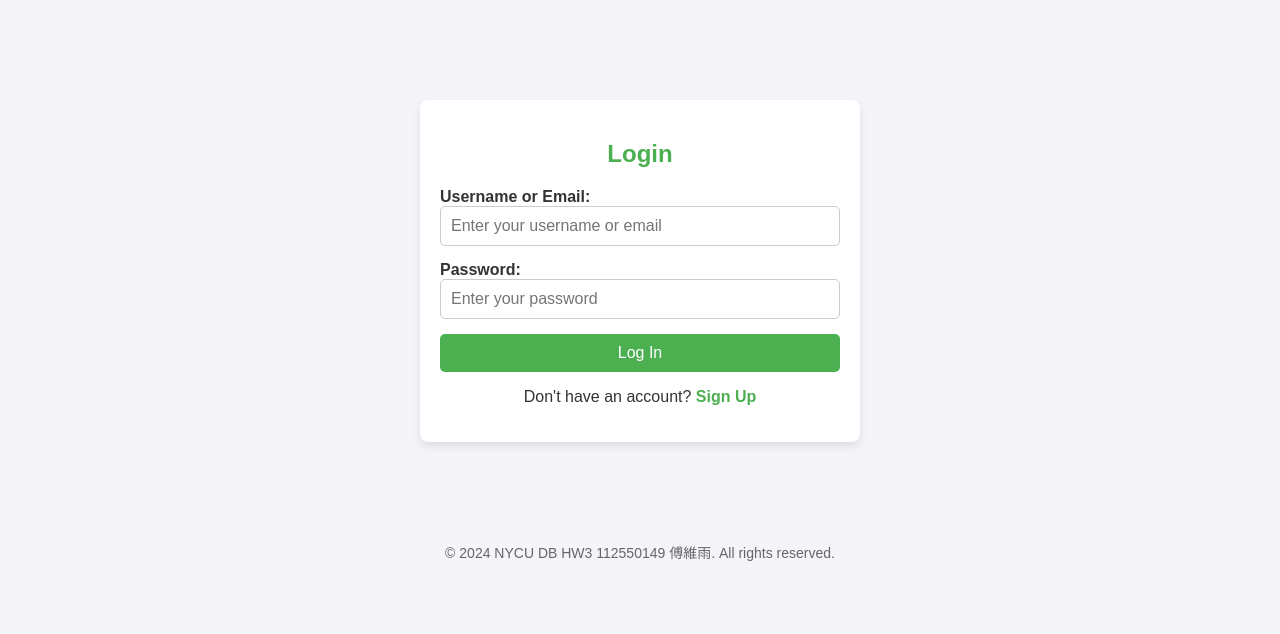
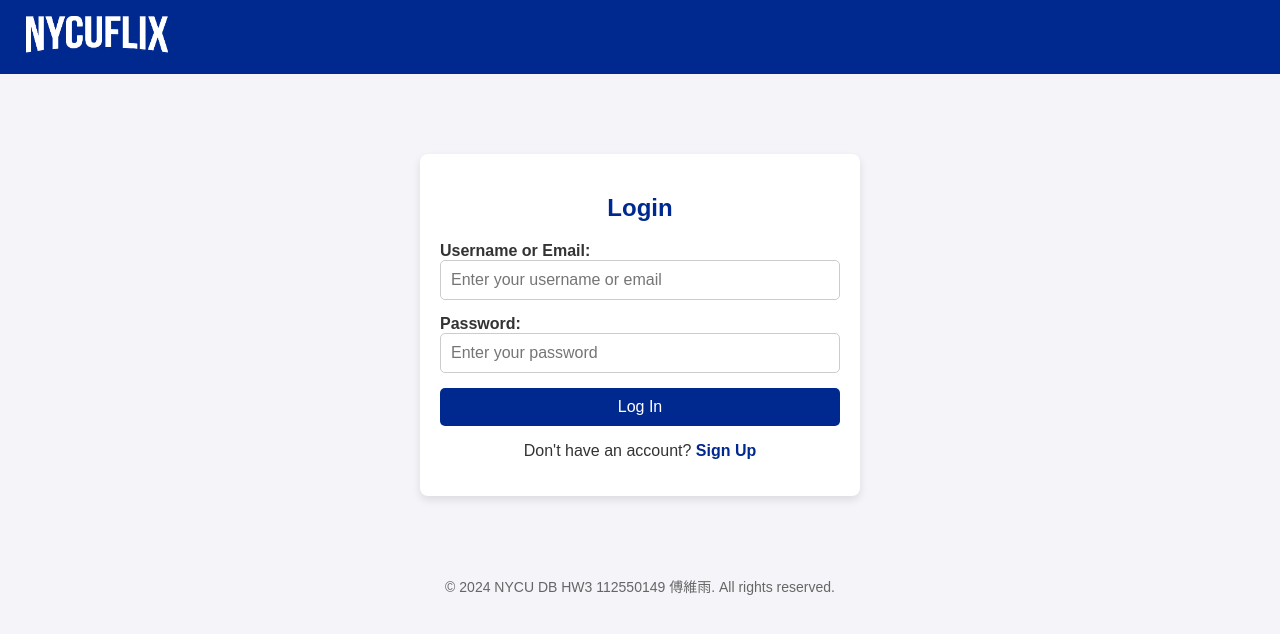
Before and after one commit to fuweiyu/Film-Cataloging-System-DBS-, a Flask app: page /login in a window 1280 px wide. Shown: the top 634 px of the page. Run offline with Flask 3, Linux system fonts and the light colour scheme.

Commit message:
signup and login pages style updated

```diff
--- a/templates/login.html
+++ b/templates/login.html
@@ -5,6 +5,13 @@
     <meta name="viewport" content="width=device-width, initial-scale=1.0">
     <title>Login</title>
     <style>
+        :root {
+            /* Same root variables as in main.html */
+            --header-color: #00298f;       /* Primary header and button color */
+            --header-hover-color: #1c44a3; /* Hover color for buttons */
+            --active-tab-color: #5774b6;   /* (Optional) for consistency */
+        }
+
         body {
             font-family: Arial, sans-serif;
             background-color: #f4f4f9;
@@ -13,9 +20,37 @@
             padding: 0;
         }
 
+        /* Header styling (same as main.html but only the logo) */
+        .header {
+            display: flex;
+            align-items: center;
+            background-color: var(--header-color);
+            color: white;
+            padding: 10px 20px;
+        }
+        .logo a {
+            text-decoration: none;
+            color: inherit;
+            display: inline-block;
+            background: none !important;
+            border: none;
+            padding: 0;
+            margin: 0;
+        }
+        .logo img {
+            display: block;
+            background: none;
+            border: none;
+            padding: 0;
+            margin: 0;
+            height: 50px;
+            width: auto;
+        }
+
+        /* Container and form styling */
         .container {
             max-width: 400px;
-            margin: 100px auto;
+            margin: 80px auto; /* Adjusted top margin so the header doesn't overlap */
             padding: 20px;
             background: white;
             box-shadow: 0 4px 8px rgba(0, 0, 0, 0.1);
@@ -24,7 +59,8 @@
 
         h2 {
             text-align: center;
-            color: #4CAF50;
+            color: var(--header-color);
+            margin-bottom: 20px;
         }
 
         form {
@@ -51,12 +87,12 @@
         input[type="text"]:focus,
         input[type="password"]:focus {
             outline: none;
-            border-color: #4CAF50;
-            box-shadow: 0 0 5px rgba(76, 175, 80, 0.5);
+            border-color: var(--header-color);
+            box-shadow: 0 0 5px rgba(0, 41, 143, 0.3);
         }
 
         .login-btn {
-            background-color: #4CAF50;
+            background-color: var(--header-color);
             color: white;
             padding: 10px;
             font-size: 16px;
@@ -67,7 +103,7 @@
         }
 
         .login-btn:hover {
-            background-color: #45a049;
+            background-color: var(--header-hover-color);
         }
 
         .signup-link {
@@ -76,7 +112,7 @@
         }
 
         .signup-link a {
-            color: #4CAF50;
+            color: var(--header-color);
             text-decoration: none;
             font-weight: bold;
         }
@@ -92,10 +128,9 @@
             color: #721c24;
             border: 1px solid #f5c6cb;
             border-radius: 5px;
-            align: center;
         }
 
-        flash-messages .success {
+        .flash-messages .success {
             background-color: #d4edda;
             color: #155724;
             border: 1px solid #c3e6cb;
@@ -115,6 +150,16 @@
     </style>
 </head>
 <body>
+
+    <!-- Header with logo only -->
+    <div class="header">
+        <div class="logo">
+            <a href="/">
+                <img src="/static/nycuflix.png" alt="Movie Catalog Logo">
+            </a>
+        </div>
+    </div>
+
     <div class="container">
         <h2>Login</h2>
         <form method="POST">
@@ -128,7 +173,6 @@
             </div>
             <button type="submit" class="login-btn">Log In</button>
         </form>
-
 
         <div class="signup-link">
             <p>Don't have an account? <a href="/signup">Sign Up</a></p>
```
Also changed, not shown: templates/signup.html (+57 -7 lines). Lines whose indentation alone changed are shown as unchanged.
